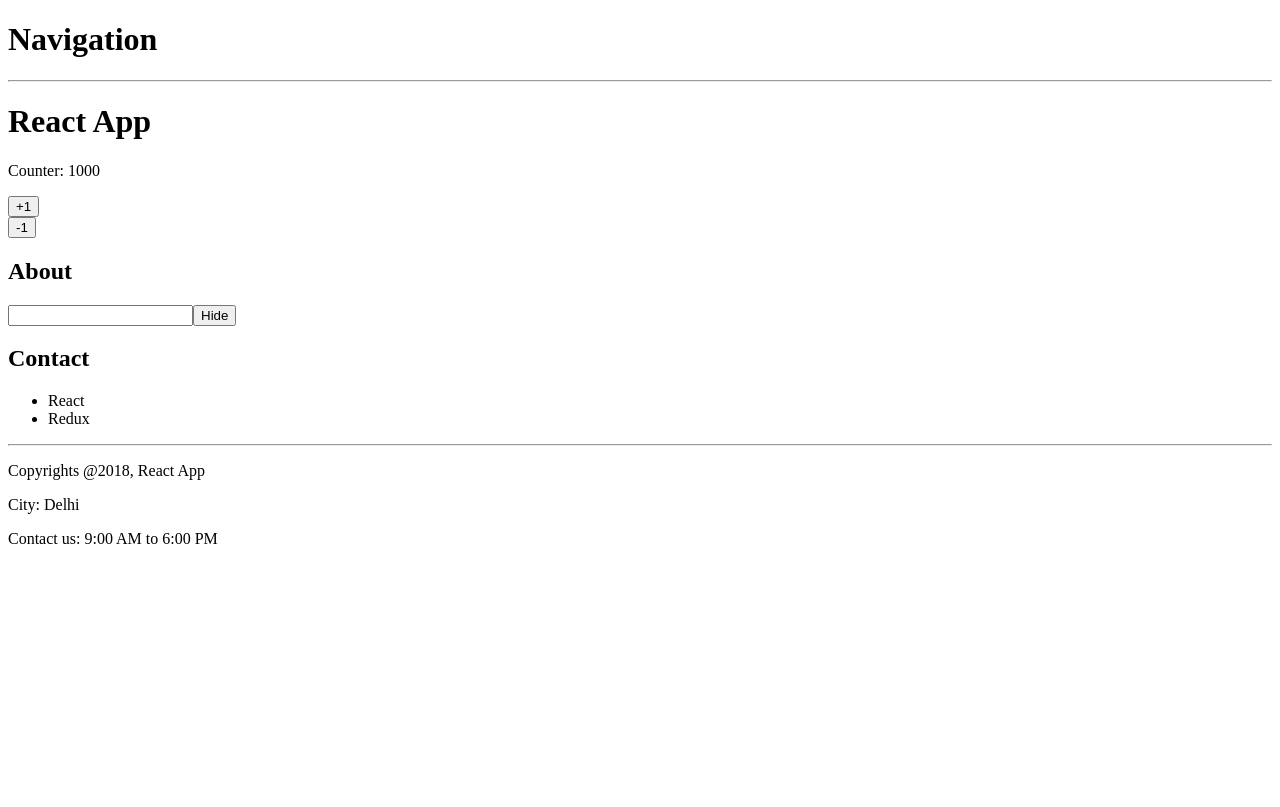
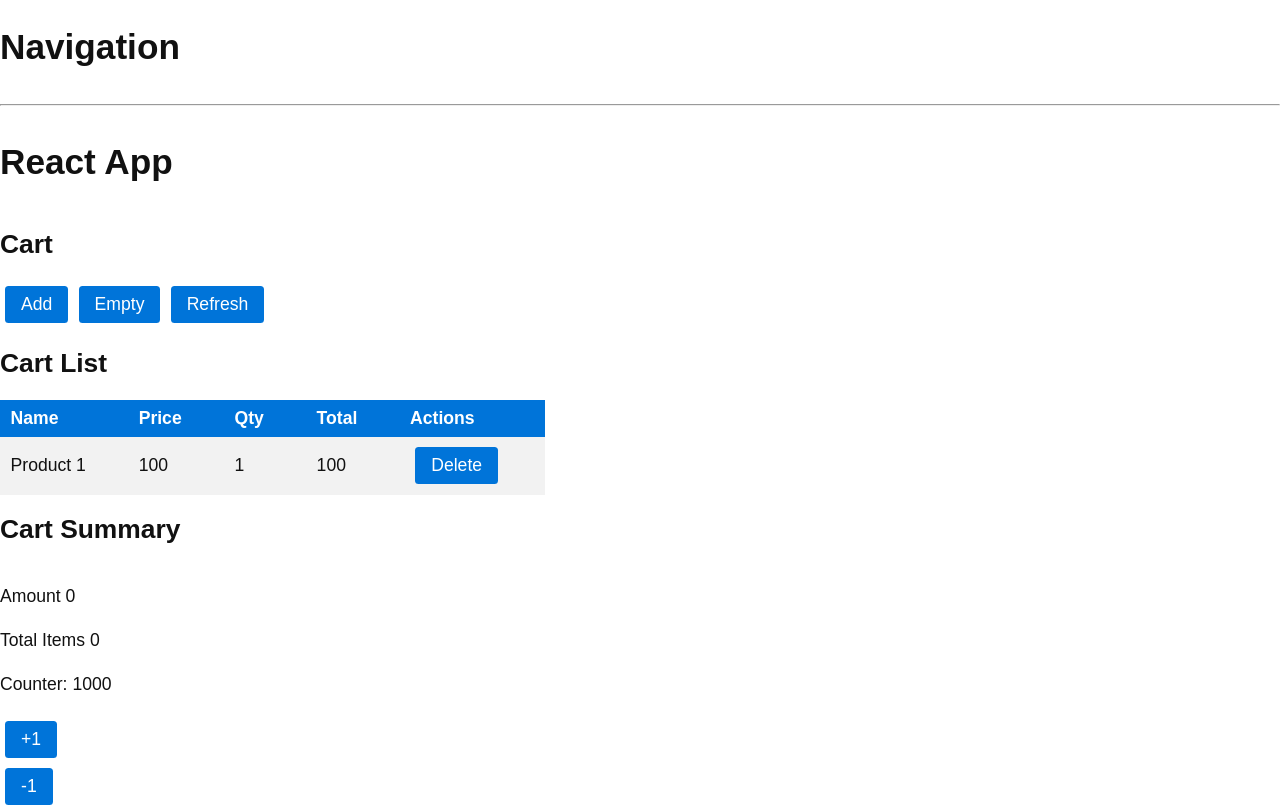
Before and after one commit to nodesense/times-internet-react-march-2018, a React app: page / in a window 1280 px wide. Shown: the top 807 px of the page. Built offline with nearby package versions, Linux system fonts and the light colour scheme.

Commit message:
cart start

```diff
--- a/src/app/App.js
+++ b/src/app/App.js
@@ -8,6 +8,9 @@ import Header from "./components/Header";
 
 import Home from "./components/Home";
 import About from "./components/About";
+
+//TODO: Lazy load cart
+import Cart from "./cart/components/Cart";
 
 //Virtual dom
 export class App extends React.Component {
@@ -31,6 +34,8 @@ export class App extends React.Component {
                 <Header />
                 <h1>React App</h1>
 
+                <Cart />
+
                 <Home  counter={1000} />
 
                 <About />
--- a/src/app/cart/components/Cart.js
+++ b/src/app/cart/components/Cart.js
@@ -13,6 +13,7 @@ export default class Cart extends Component {
             items: [{id: 1, price: 100, qty: 1, name: 'Product 1'}],
             amount: 0, //price * qty of all items
             count: 0, // qty of all items
+            highlight: false,
             flag: false //dummy
         }
     }
@@ -43,6 +44,12 @@ export default class Cart extends Component {
         }
 
         //TODO:
+        //Immutable objects
+        let newList = [...this.state.items, item];
+
+        this.setState({
+            items: newList
+        })
 
     }
 
@@ -84,7 +91,13 @@ export default class Cart extends Component {
             </button>
 
 
-            <button onClick={() => this.refresh() }>
+            <button onClick={() => this.refresh() }
+                    className={this.state.highlight?"success":''}
+
+                    onMouseEnter={() => this.setState({highlight: true})}
+
+                    onMouseLeave={() => this.setState({highlight: false })}
+            >
                 Refresh
             </button>
 
--- a/src/index.html
+++ b/src/index.html
@@ -5,6 +5,8 @@
     <meta name="viewport" content="width=device-width, initial-scale=1.0">
     <meta http-equiv="X-UA-Compatible" content="ie=edge">
     <title>React App</title>
+
+    <link href="/assets/styles.css" rel="stylesheet" >
 </head>
 <body>
 
```
Also changed, not shown: src/app/cart/components/Button.js (added).
